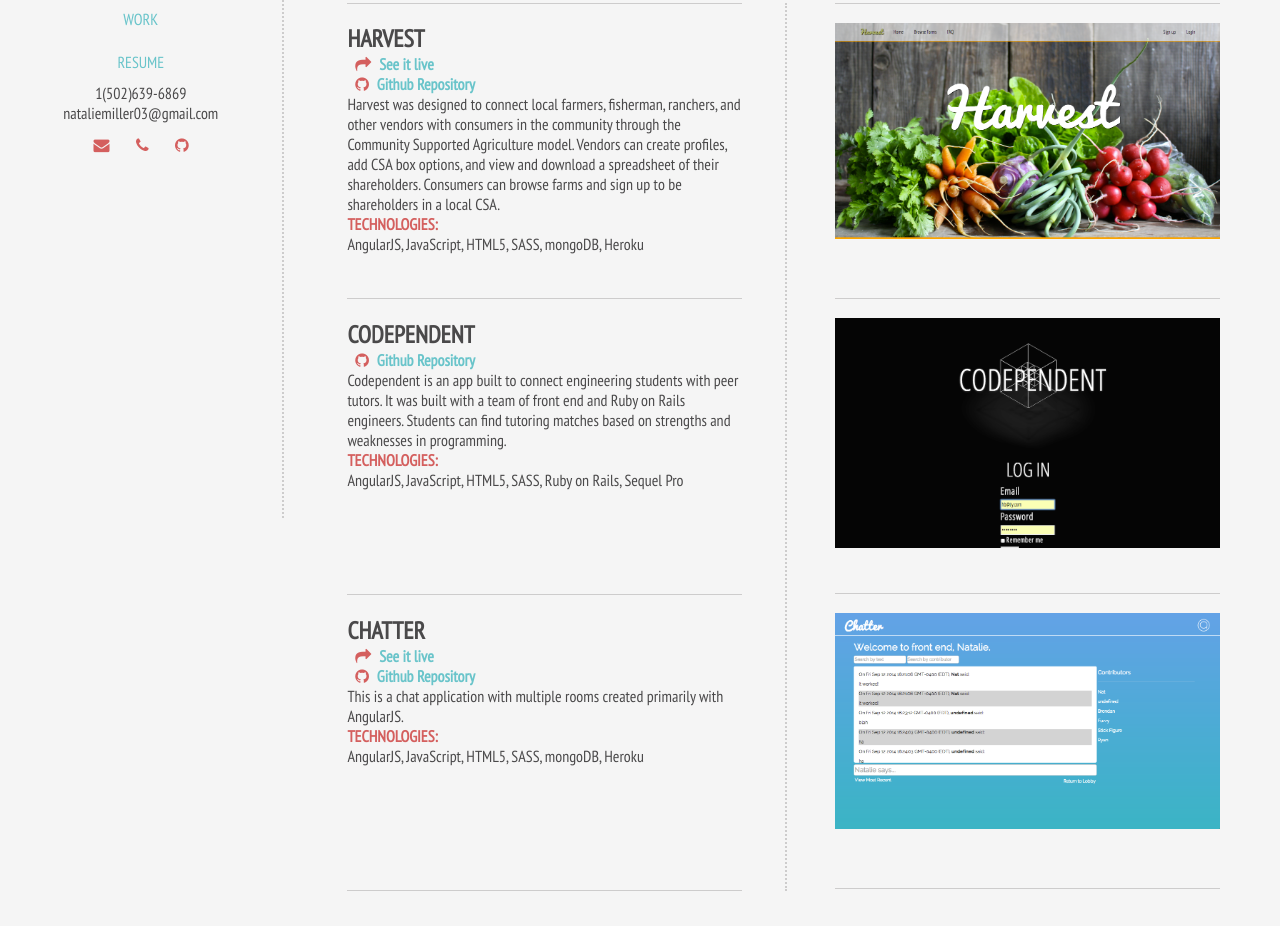
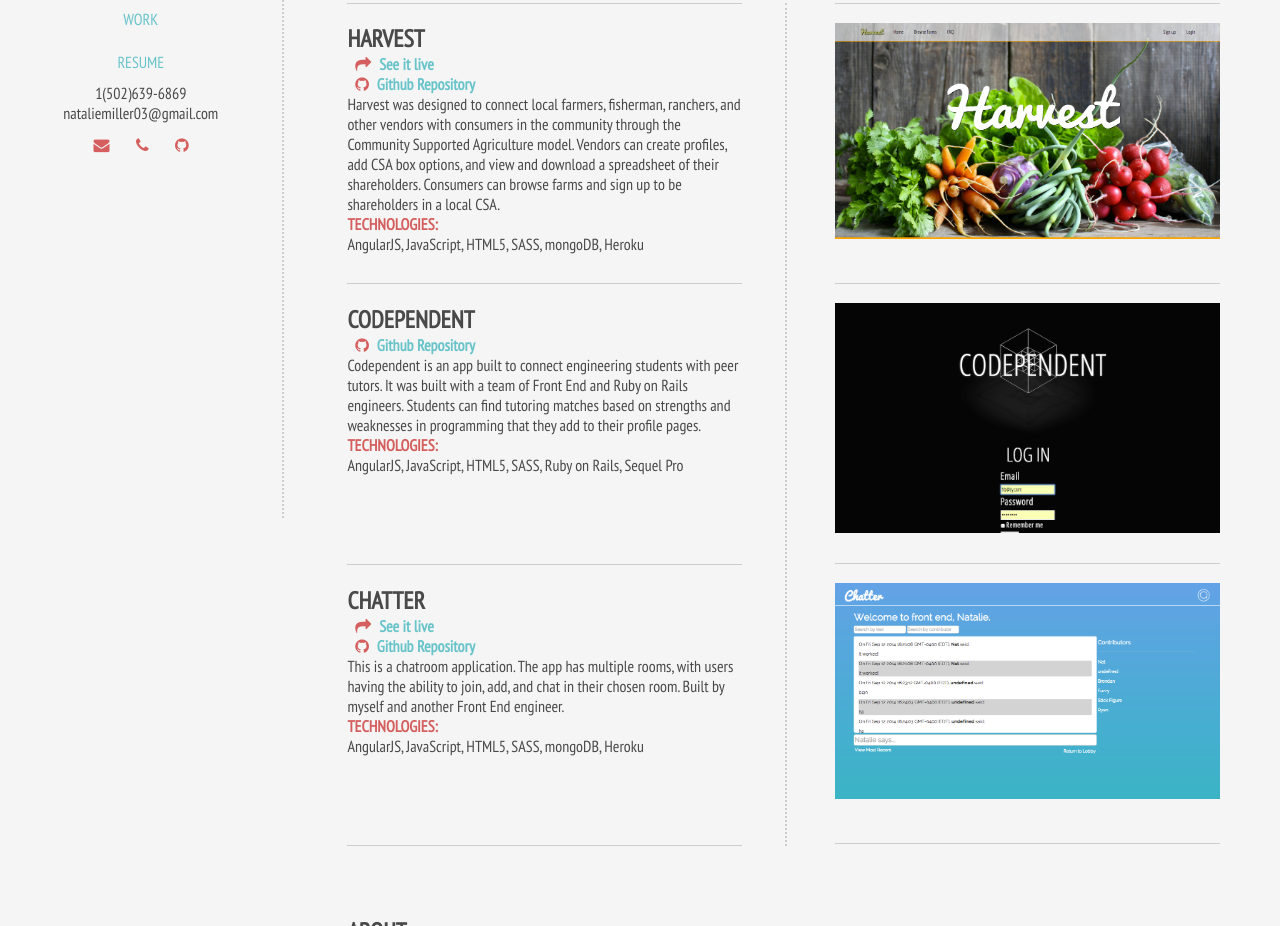
Before and after one commit to natalie03/natalie03.github.io, a plain HTML site: page index.html in a window 1280 px wide. Shown: the part 333-1259 px from the top of the page. Drawn offline with nearby package versions, Linux system fonts and the light colour scheme.

Commit message:
adding words to pages

```diff
--- a/index.html
+++ b/index.html
@@ -67,7 +67,7 @@
               <div class="project">
                 <h2>CODEPENDENT</h2>
                 <h4><i class="fa fa-github"></i><a href="https://github.com/natalie03/Team2" target="_blank">Github Repository</a></h4>
-                <p>Codependent is an app built to connect engineering students with peer tutors. It was built with a team of front end and Ruby on Rails engineers. Students can find tutoring matches based on strengths and weaknesses in programming.</p>
+                <p>Codependent is an app built to connect engineering students with peer tutors. It was built with a team of Front End and Ruby on Rails engineers. Students can find tutoring matches based on strengths and weaknesses in programming that they add to their profile pages.</p>
                 <h4 class="coral">TECHNOLOGIES:</h4>
                 <p>AngularJS, JavaScript, HTML5, SASS, Ruby on Rails, Sequel Pro</p>
               </div>
@@ -75,7 +75,7 @@
                 <h2>CHATTER</h2>
                 <h4><i class="fa fa-share"></i><a href="http://chatter24.herokuapp.com/#/" target="_blank">See it live</a></h4>
                 <h4><i class="fa fa-github"></i><a href="https://github.com/natalie03/chatter24" target="_blank">Github Repository</a></h4>
-                <p>This is a chat application with multiple rooms created primarily with AngularJS.</p>
+                <p>This is a chatroom application. The app has multiple rooms, with users having the ability to join, add, and chat in their chosen room. Built by myself and another Front End engineer.</p>
                 <h4 class="coral">TECHNOLOGIES:</h4>
                 <p>AngularJS, JavaScript, HTML5, SASS, mongoDB, Heroku</p>
               </div>
--- a/stylesheets/main.scss
+++ b/stylesheets/main.scss
@@ -133,7 +133,7 @@ a{
     }
   }
   .project{
-    height:275px;
+    height:260px;
     padding-top:5%;
     border-top:$solidLines;
   }
```
Also changed, not shown: stylesheets/main.css.
